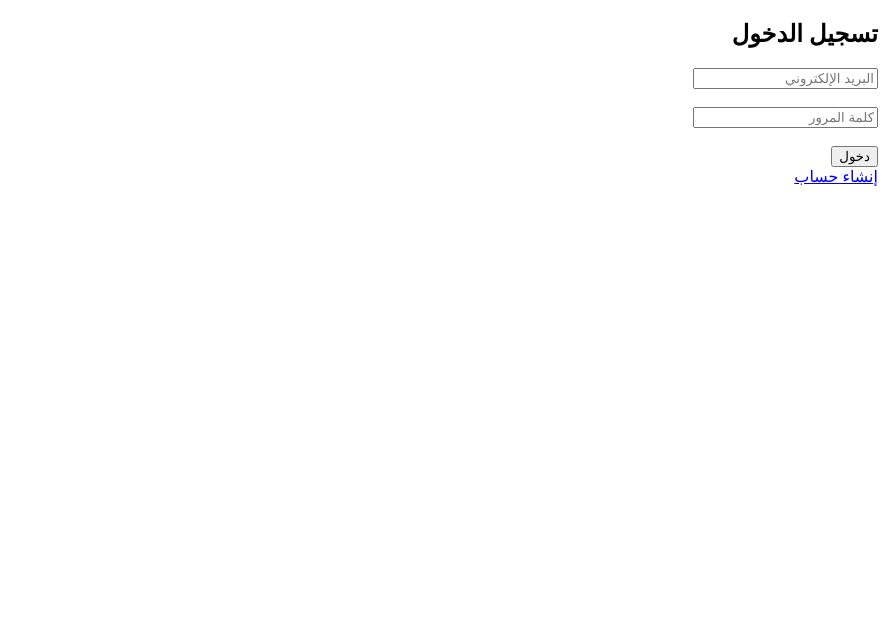
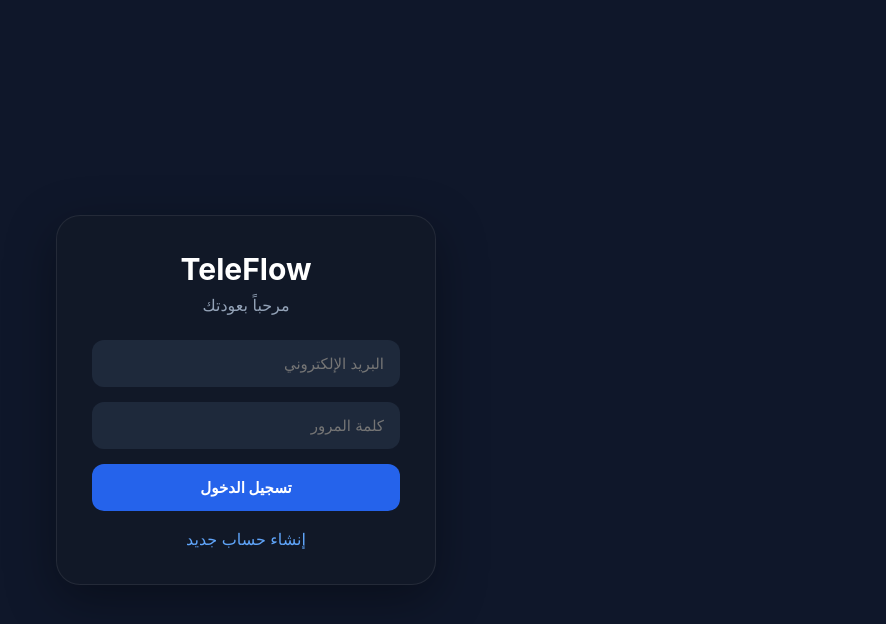
Before and after one commit to JustAbd11/telegrame-nshrr, a Flask app: page /login in a window 1280 px wide. Shown: the top 624 px of the page, without its empty margins (394-1280 px from the left). Run offline with Flask 3, Linux system fonts and the light colour scheme.

Commit message:
Update login.html

```diff
--- a/templates/login.html
+++ b/templates/login.html
@@ -3,38 +3,44 @@
 <head>
 <meta charset="UTF-8">
 <title>تسجيل الدخول</title>
+  <link rel="stylesheet" href="/static/style.css">
 </head>
 <body>
 
-<h2>تسجيل الدخول</h2>
+<div class="container">
+
+<div class="card">
+
+<div class="logo">
+<h1>TeleFlow</h1>
+<p>مرحباً بعودتك</p>
+</div>
 
 <form method="POST">
 
-<input
-type="email"
+<input type="email"
 name="email"
 placeholder="البريد الإلكتروني"
 required>
 
-<br><br>
-
-<input
-type="password"
+<input type="password"
 name="password"
 placeholder="كلمة المرور"
 required>
 
-<br><br>
-
 <button type="submit">
-دخول
+تسجيل الدخول
 </button>
 
 </form>
 
+<div class="link">
 <a href="/register">
-إنشاء حساب
+إنشاء حساب جديد
 </a>
+</div>
 
+</div>
+</div>
 </body>
 </html>
```
